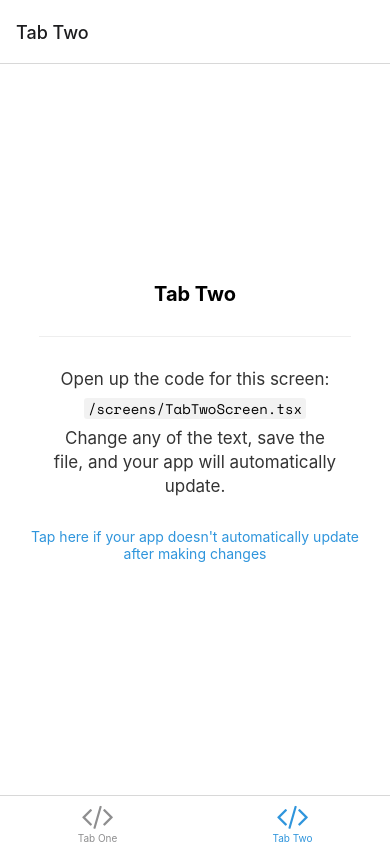
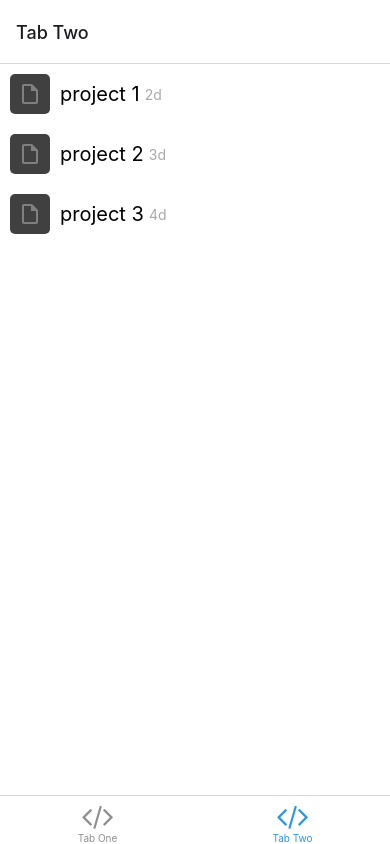
Before and after one commit to JaiRaga/taskade-mobile, a React Native app in the folder taskade-mob/: screen /TabTwo in a window 390 px wide. Built offline with nearby package versions, Linux system fonts and the light colour scheme; what expo-linking would draw is missing.

Commit message:
:zap: displays a list of projects

```diff
--- a/taskade-mob/screens/TabTwoScreen.tsx
+++ b/taskade-mob/screens/TabTwoScreen.tsx
@@ -1,14 +1,37 @@
-import { StyleSheet } from 'react-native';
+import { useState } from 'react';
+import { StyleSheet, FlatList } from 'react-native';
 
 import EditScreenInfo from '../components/EditScreenInfo';
+import ProjectItem from '../components/ProjectItem';
 import { Text, View } from '../components/Themed';
 
 export default function TabTwoScreen() {
+  const [projects, setProjects] = useState([
+    {
+      id: '1',
+      title: 'project 1',
+      createdAt: '2d',
+    },
+    {
+      id: '2',
+      title: 'project 2',
+      createdAt: '3d',
+    },
+    {
+      id: '3',
+      title: 'project 3',
+      createdAt: '4d',
+    },
+  ]);
+
   return (
     <View style={styles.container}>
-      <Text style={styles.title}>Tab Two</Text>
-      <View style={styles.separator} lightColor="#eee" darkColor="rgba(255,255,255,0.1)" />
-      <EditScreenInfo path="/screens/TabTwoScreen.tsx" />
+      {/* Project task list */}
+      <FlatList
+        data={projects}
+        renderItem={({ item }) => <ProjectItem project={item} />}
+        style={styles.projects}
+      />
     </View>
   );
 }
@@ -19,13 +42,7 @@ const styles = StyleSheet.create({
     alignItems: 'center',
     justifyContent: 'center',
   },
-  title: {
-    fontSize: 20,
-    fontWeight: 'bold',
-  },
-  separator: {
-    marginVertical: 30,
-    height: 1,
-    width: '80%',
-  },
+  projects: {
+    width: "100%"
+  }
 });
```
